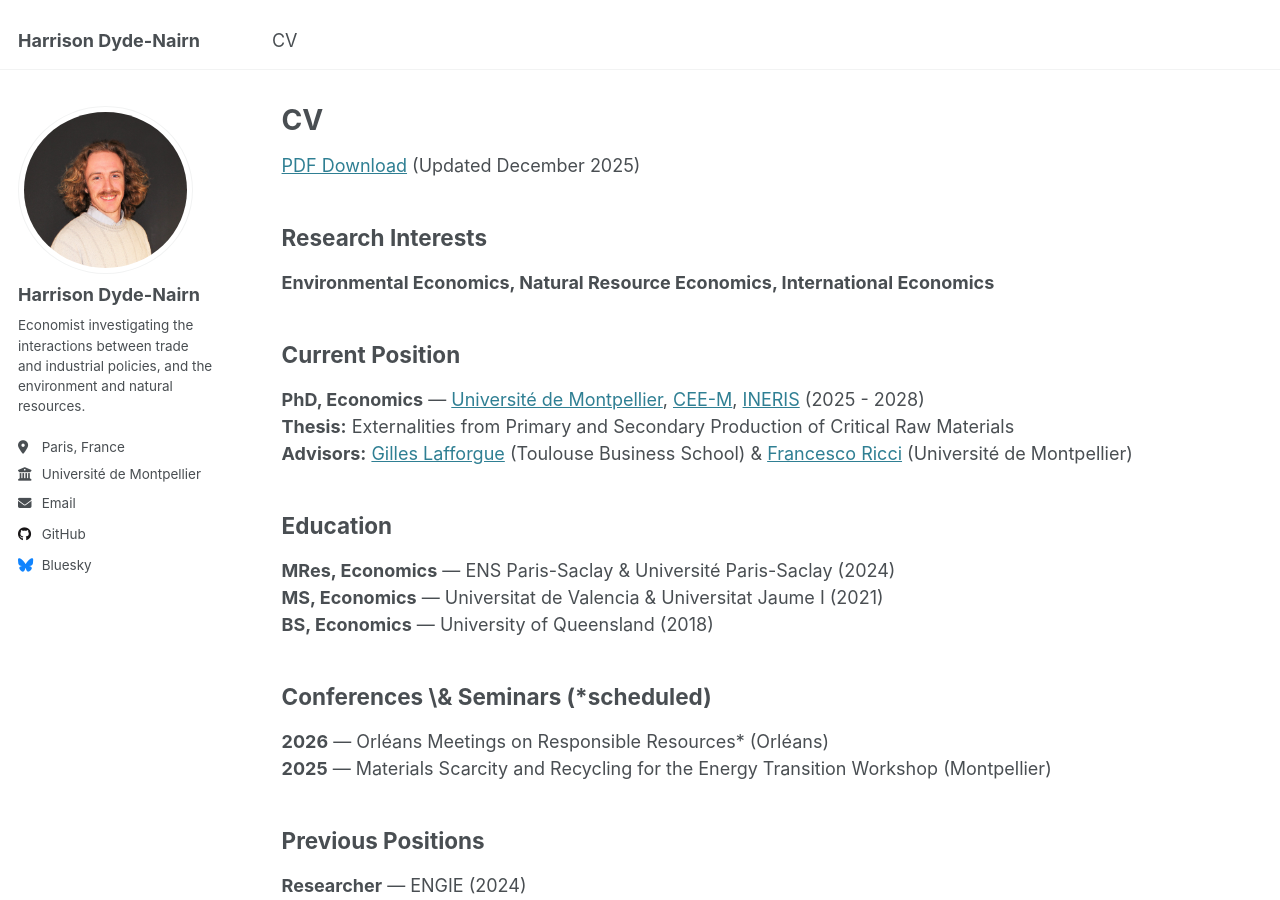
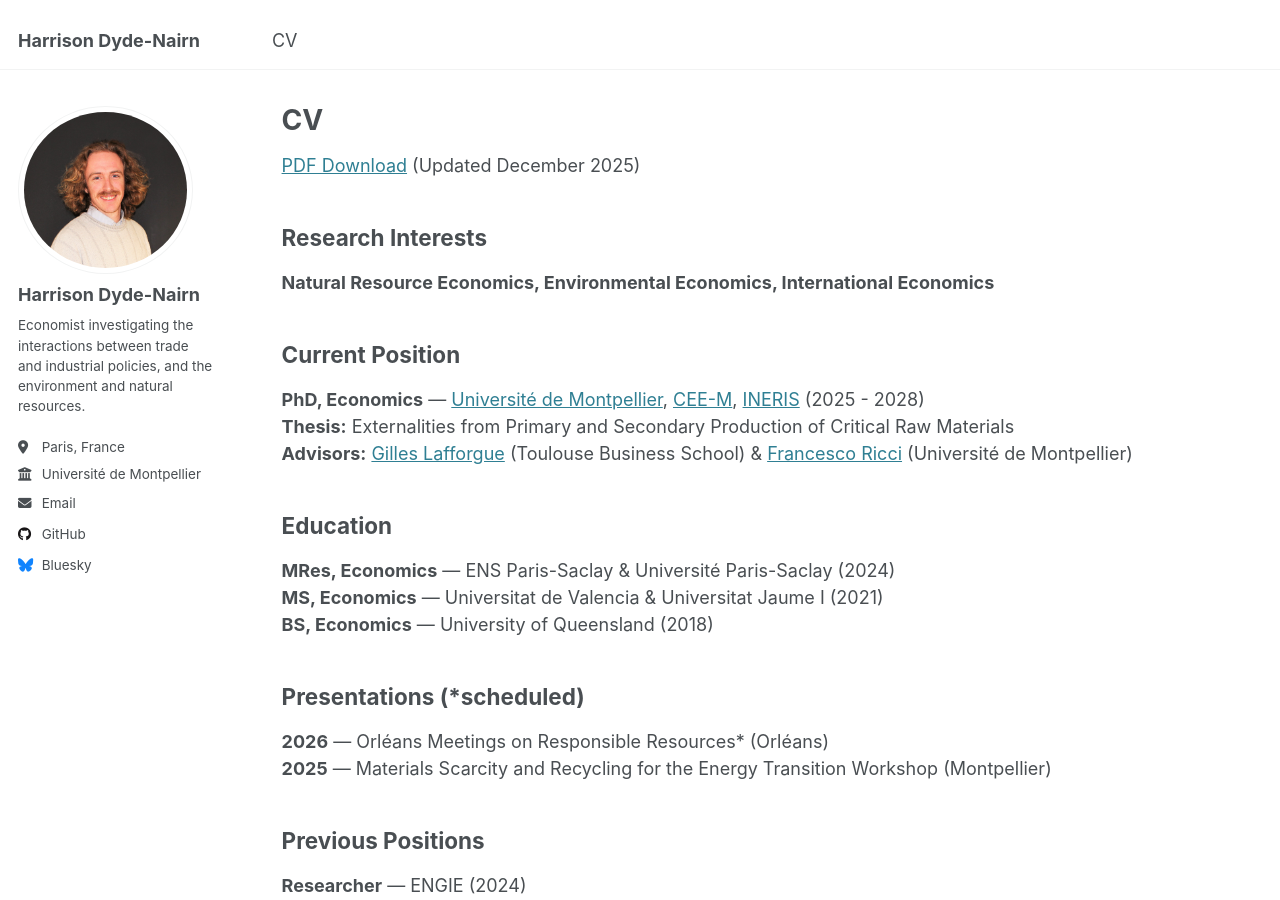
Before and after one commit to hdydenairn/hdydenairn.github.io, a Jekyll site: the page built from _pages/cv.md, in a window 1280 px wide and 900 px high. Built offline with Jekyll 4.4.1, drawn with Linux system fonts in a browser that asks for light colours.

Commit message:
Update cv.md

```diff
--- a/_pages/cv.md
+++ b/_pages/cv.md
@@ -12,7 +12,7 @@ redirect_from:
 
 ## Research Interests
 
-**Environmental Economics, Natural Resource Economics, International Economics**
+**Natural Resource Economics, Environmental Economics, International Economics**
 
 ## Current Position
 **PhD, Economics** — [Université de Montpellier](https://economie.edu.umontpellier.fr/), [CEE-M](https://www.cee-m.fr/), [INERIS](https://www.ineris.fr/fr) (2025 - 2028)<br>
@@ -24,7 +24,7 @@ redirect_from:
 **MS, Economics** — Universitat de Valencia & Universitat Jaume I (2021)<br>
 **BS, Economics** — University of Queensland (2018)
 
-## Conferences \& Seminars (*scheduled)
+## Presentations (*scheduled)
 **2026** — Orléans Meetings on Responsible Resources* (Orléans)<br>
 **2025** — Materials Scarcity and Recycling for the Energy Transition Workshop (Montpellier)
 
```
